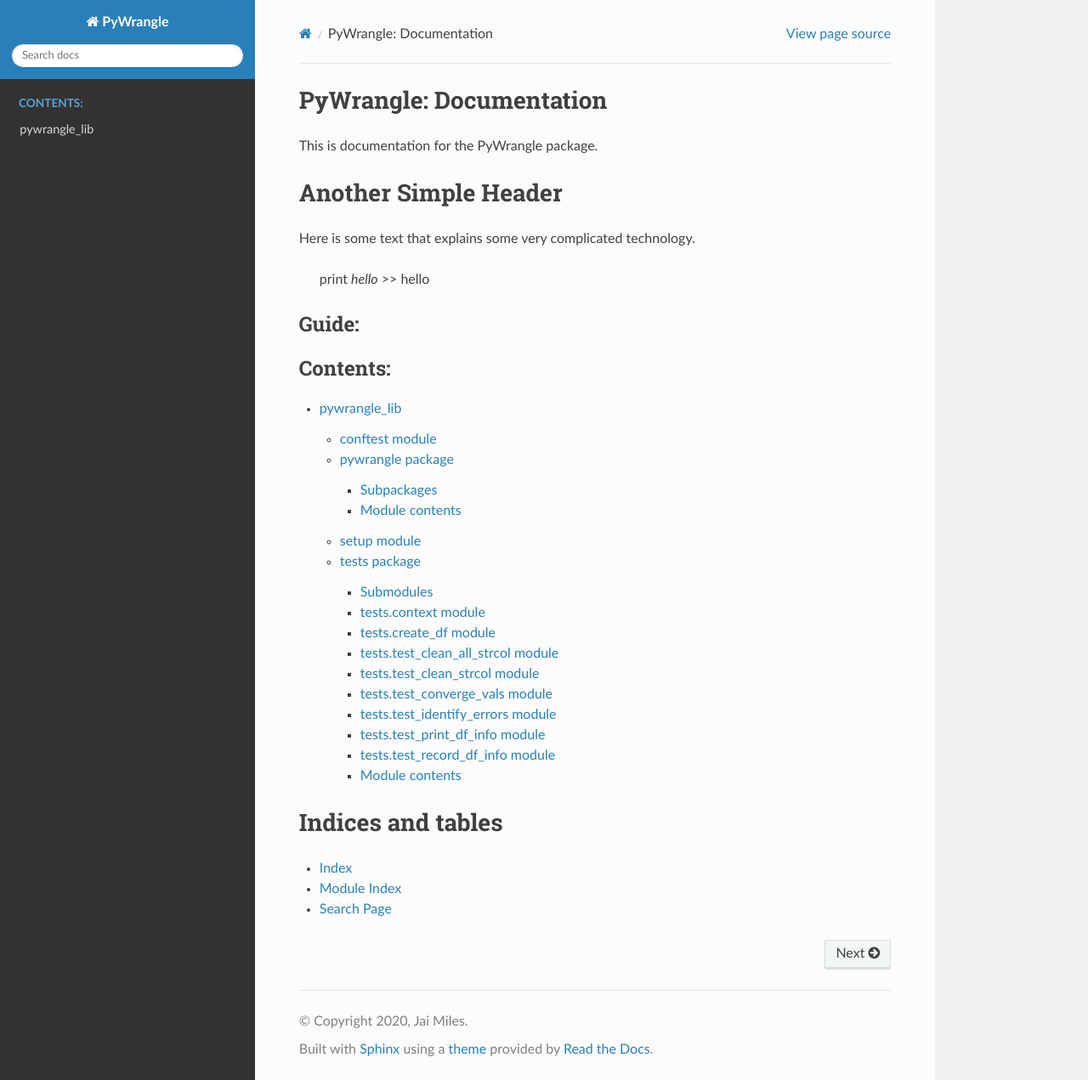
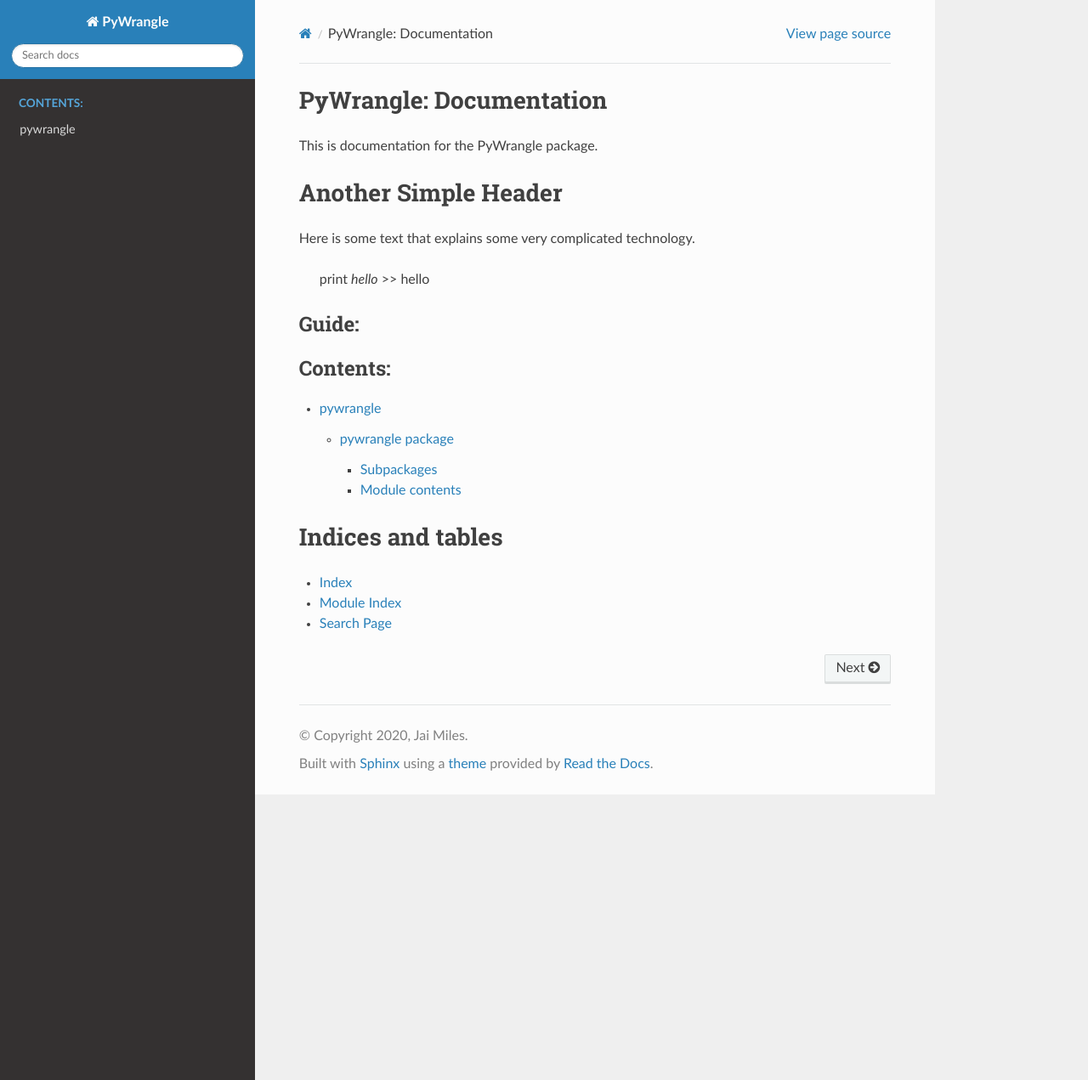
Before and after one commit to jaimiles23/pywrangle, a Sphinx documentation site: the page built from docs/index.rst, in a window 1280 px wide and 1271 px high. Shown: the whole window at 85% size. Built offline with Sphinx 7.4.7 and the Read the Docs theme 2.0.0, drawn with Linux system fonts in a browser that asks for light colours.

Commit message:
updated docs

```diff
--- a/docs/modules.rst
+++ b/docs/modules.rst
@@ -1,10 +1,7 @@
-pywrangle_lib
-=============
+pywrangle
+=========
 
 .. toctree::
    :maxdepth: 4
 
-   conftest
    pywrangle
-   setup
-   tests
--- a/docs/pywrangle.rst
+++ b/docs/pywrangle.rst
@@ -7,7 +7,10 @@
 .. toctree::
    :maxdepth: 4
 
+   pywrangle.df_changes
+   pywrangle.errors
    pywrangle.print_tbl
+   pywrangle.str_cleaning
 
 Module contents
 ---------------
--- a/docs/tests.rst
+++ /dev/null
@@ -1,78 +0,0 @@
-tests package
-=============
-
-Submodules
-----------
-
-tests.context module
---------------------
-
-.. automodule:: tests.context
-   :members:
-   :undoc-members:
-   :show-inheritance:
-
-tests.create\_df module
------------------------
-
-.. automodule:: tests.create_df
-   :members:
-   :undoc-members:
-   :show-inheritance:
-
-tests.test\_clean\_all\_strcol module
--------------------------------------
-
-.. automodule:: tests.test_clean_all_strcol
-   :members:
-   :undoc-members:
-   :show-inheritance:
-
-tests.test\_clean\_strcol module
---------------------------------
-
-.. automodule:: tests.test_clean_strcol
-   :members:
-   :undoc-members:
-   :show-inheritance:
-
-tests.test\_converge\_vals module
----------------------------------
-
-.. automodule:: tests.test_converge_vals
-   :members:
-   :undoc-members:
-   :show-inheritance:
-
-tests.test\_identify\_errors module
------------------------------------
-
-.. automodule:: tests.test_identify_errors
-   :members:
-   :undoc-members:
-   :show-inheritance:
-
-tests.test\_print\_df\_info module
-----------------------------------
-
-.. automodule:: tests.test_print_df_info
-   :members:
-   :undoc-members:
-   :show-inheritance:
-
-tests.test\_record\_df\_info module
------------------------------------
-
-.. automodule:: tests.test_record_df_info
-   :members:
-   :undoc-members:
-   :show-inheritance:
-
-
-Module contents
----------------
-
-.. automodule:: tests
-   :members:
-   :undoc-members:
-   :show-inheritance:
```
Also changed, not shown: docs/conftest.rst (deleted, +0 -7 lines), docs/setup.rst (deleted, +0 -7 lines).
